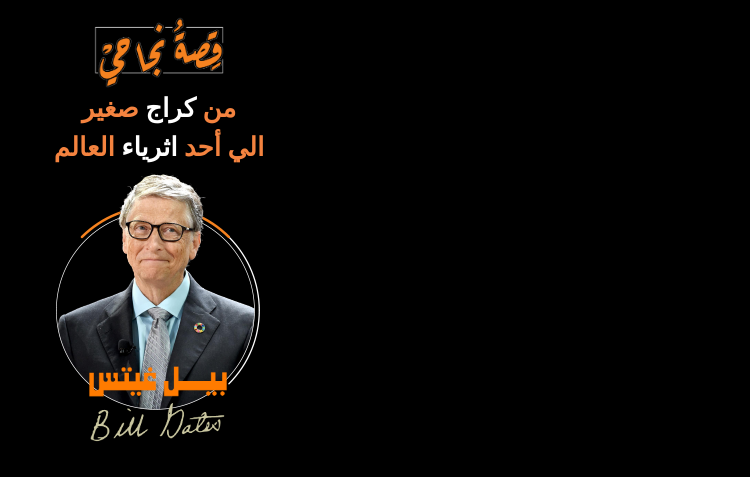
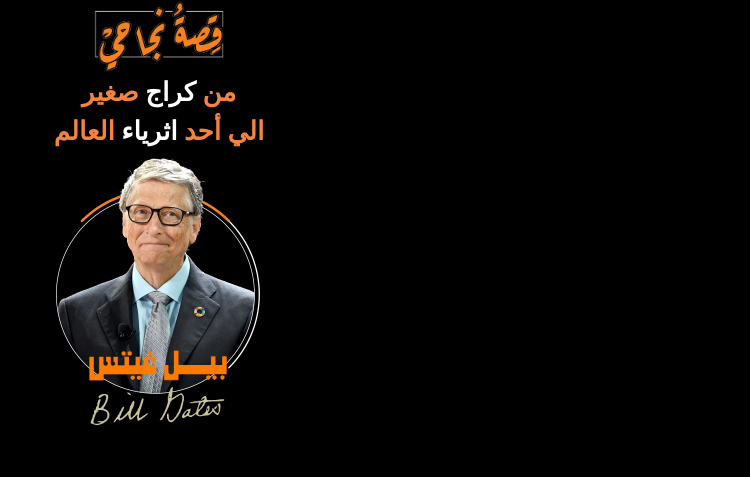
Before and after one commit to muhamedtarik/Argaam-Media-Banenr, a plain HTML site: page index.html in a window 1280 px wide. Shown: the part 101-578 px from the top of the page, without its empty margins (481-1231 px from the left). Drawn offline with nearby package versions, Linux system fonts and the light colour scheme.

Commit message:
reduce padding for body

```diff
--- a/css/style.css
+++ b/css/style.css
@@ -6,5 +6,5 @@
 body{
     background-color: black;
     box-sizing: border-box;
-    padding: 40px 0;
+    padding: 0 0;
 }
--- a/index.html
+++ b/index.html
@@ -9,7 +9,7 @@
     <title>Bill Gates</title>
 </head>
 <body>
-    <div class="bill wow bounceInUp">
+    <div class="bill wow bounceInUp p-4">
         <div class="text-right" style="width: 90%; margin: 0px auto 30px auto;">
             <img src="assets/argaam podcast logo.png" style="width: 160px; object-fit: cover;">
         </div>
```
